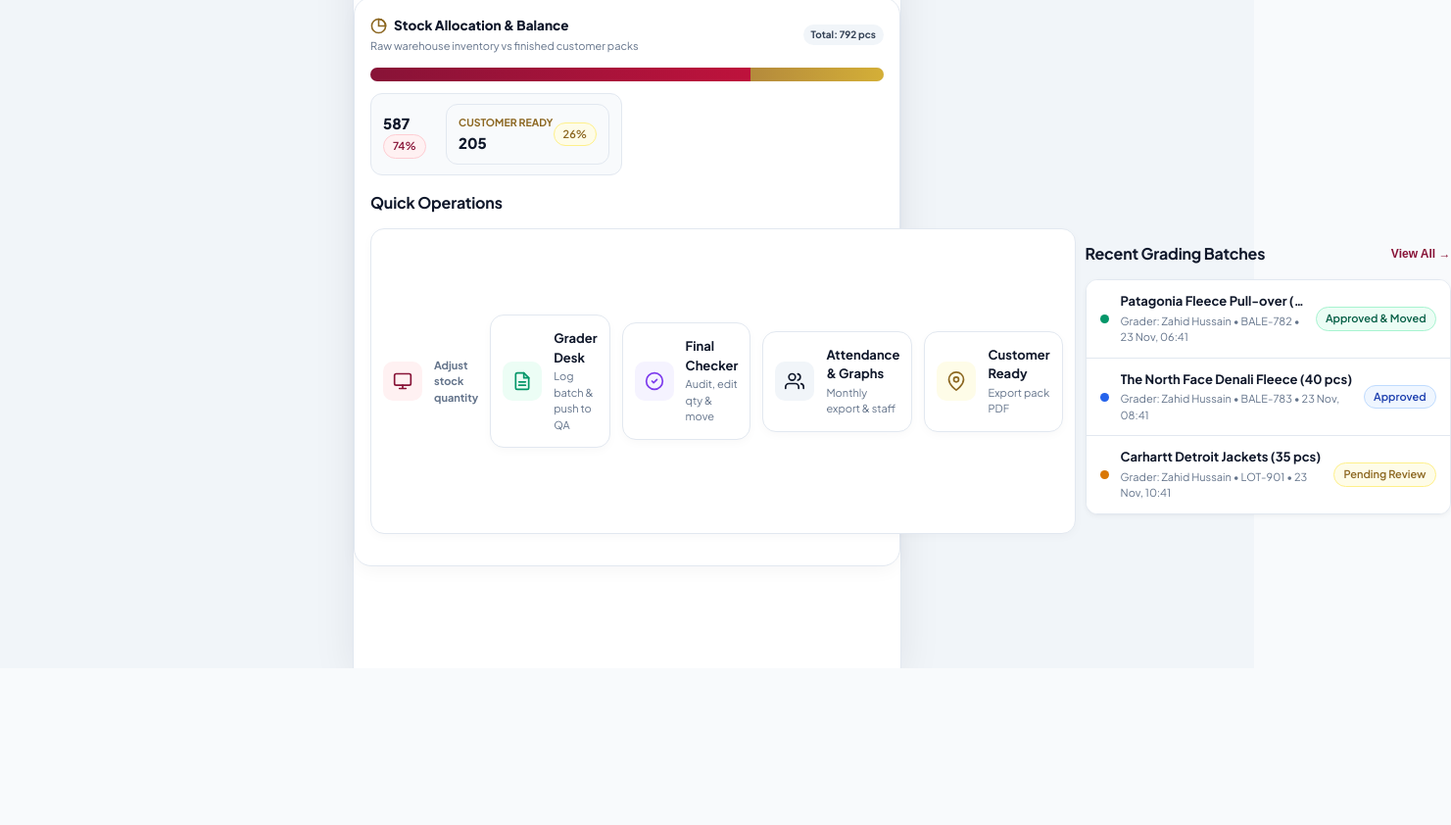
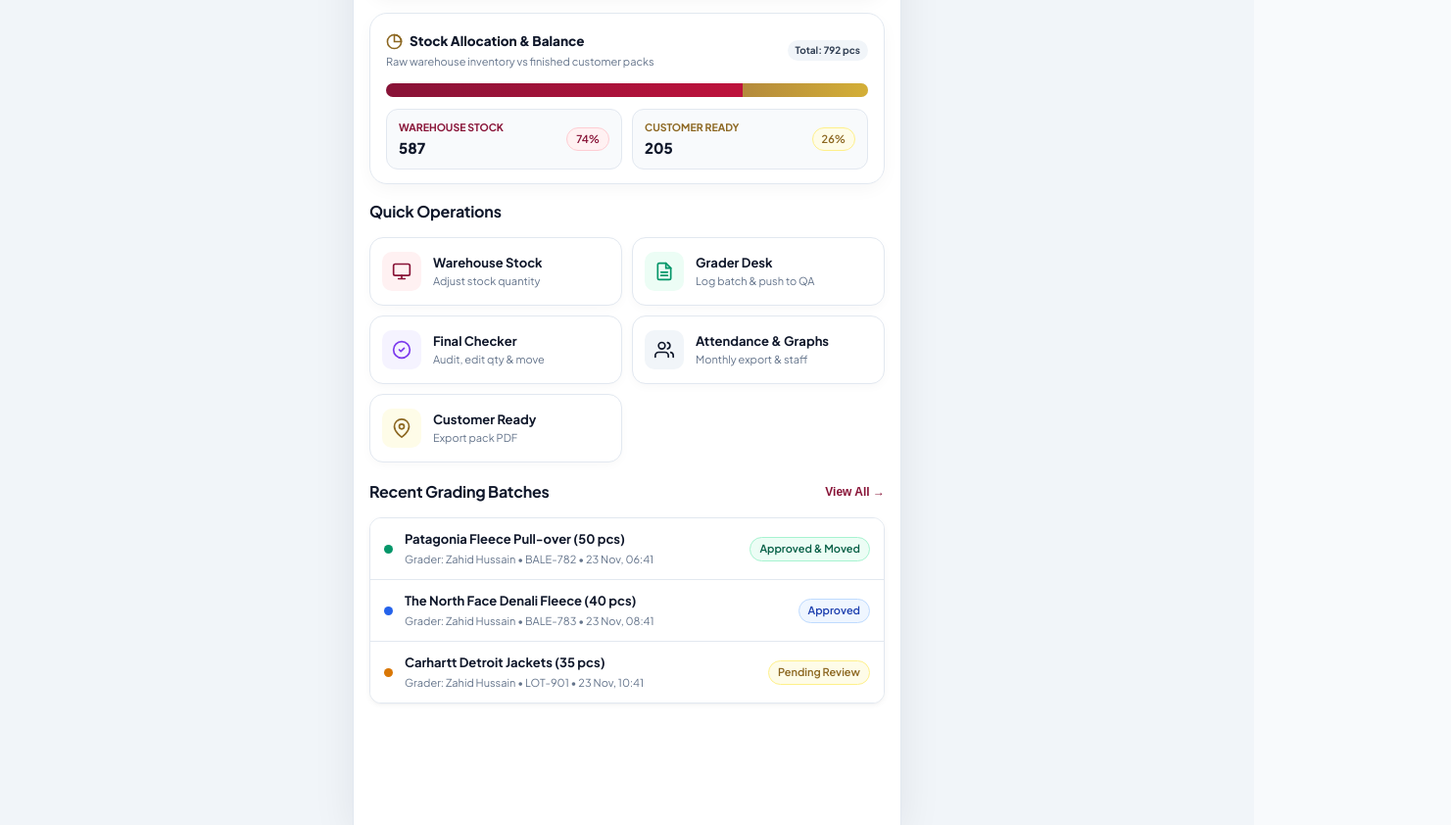
Before and after one commit to peerilevanto/ragsrags, a plain HTML site: page dashboard.html in a window 1280 px wide. Shown: the part 924-1766 px from the top of the page at 98% size, 1481 px wide, since content can reach past the window. Before the commit the page ends 1606 px from the top, so only its background shows below. Drawn offline with nearby package versions, Linux system fonts and the light colour scheme; no server answers; sample sign-in values are in the browser's storage; a web font is replaced by a local one.

Commit message:
Add files via upload

```diff
--- a/dashboard.html
+++ b/dashboard.html
@@ -200,7 +200,7 @@
       <div class="ratio-legend-grid">
         <div class="ratio-legend-box" onclick="location.href='ab_grade.html'" style="cursor:pointer">
           <div>
-            <div style="font-size:10.5px;font-weight:700;color:var(--burgundy);text-transform:uppercase;"Warehouse Stock</div>
+            <div style="font-size:10.5px;font-weight:700;color:var(--burgundy);text-transform:uppercase;">Warehouse Stock</div>
             <div style="font-size:15px;font-weight:800;color:var(--text-main);margin-top:2px;" id="ratioAbCount">0</div>
           </div>
           <span class="chip burgundy" id="ratioAbPct">50%</span>
@@ -227,7 +227,7 @@
           <svg viewBox="0 0 24 24"><rect x="2" y="3" width="20" height="14" rx="2"/><path d="M8 21h8M12 17v4"/></svg>
         </div>
         <div>
-          <div class="quick-label"Warehouse Stock</div>
+          <div class="quick-label">Warehouse Stock</div>
           <div class="quick-sub">Adjust stock quantity</div>
         </div>
       </div>
--- a/style.css
+++ b/style.css
@@ -80,6 +80,7 @@ html, body {
   line-height: 1.5;
   overscroll-behavior: none;
   -webkit-font-smoothing: antialiased;
+  overflow-x: hidden;
 }
 
 a {
@@ -92,9 +93,12 @@ a {
   min-height: 100dvh;
   padding-bottom: calc(var(--nav-h) + 24px);
   max-width: 560px;
+  width: 100%;
   margin: 0 auto;
   background: var(--surface);
   position: relative;
+  overflow-x: hidden;
+  box-sizing: border-box;
 }
 
 @media (min-width: 640px) {
@@ -456,8 +460,6 @@ body.nav-expanded .page {
 body.nav-folded .page {
   padding-bottom: 96px !important;
 }
-  padding-bottom: 92px !important;
-}
 
 /* Content Area */
 .content {
@@ -1080,9 +1082,17 @@ body.nav-folded .page {
 /* Quick Access Grid */
 .quick-links {
   display: grid;
-  grid-template-columns: 1fr 1fr;
+  grid-template-columns: repeat(2, minmax(0, 1fr));
   gap: 10px;
   margin-bottom: 18px;
+  width: 100%;
+  box-sizing: border-box;
+}
+
+@media (max-width: 340px) {
+  .quick-links {
+    grid-template-columns: 1fr;
+  }
 }
 
 .quick-card {
@@ -1096,6 +1106,14 @@ body.nav-folded .page {
   cursor: pointer;
   box-shadow: var(--shadow-xs);
   transition: all 0.15s;
+  min-width: 0;
+  box-sizing: border-box;
+}
+
+.quick-card > div:not(.quick-icon) {
+  min-width: 0;
+  flex: 1;
+  overflow: hidden;
 }
 
 .quick-card:hover {
@@ -1132,12 +1150,18 @@ body.nav-folded .page {
   font-size: 13px;
   font-weight: 700;
   color: var(--text-main);
+  white-space: nowrap;
+  overflow: hidden;
+  text-overflow: ellipsis;
 }
 
 .quick-sub {
   font-size: 11px;
   color: var(--muted);
   margin-top: 1px;
+  white-space: nowrap;
+  overflow: hidden;
+  text-overflow: ellipsis;
 }
 
 /* Luxury Soft Loader */
@@ -1742,6 +1766,8 @@ body.nav-expanded-finance .page {
   background: #ffffff !important;
   transition: all 0.22s cubic-bezier(0.16, 1, 0.3, 1) !important;
   cursor: pointer;
+  min-width: 0 !important;
+  box-sizing: border-box !important;
 }
 
 .quick-card:hover {
```
